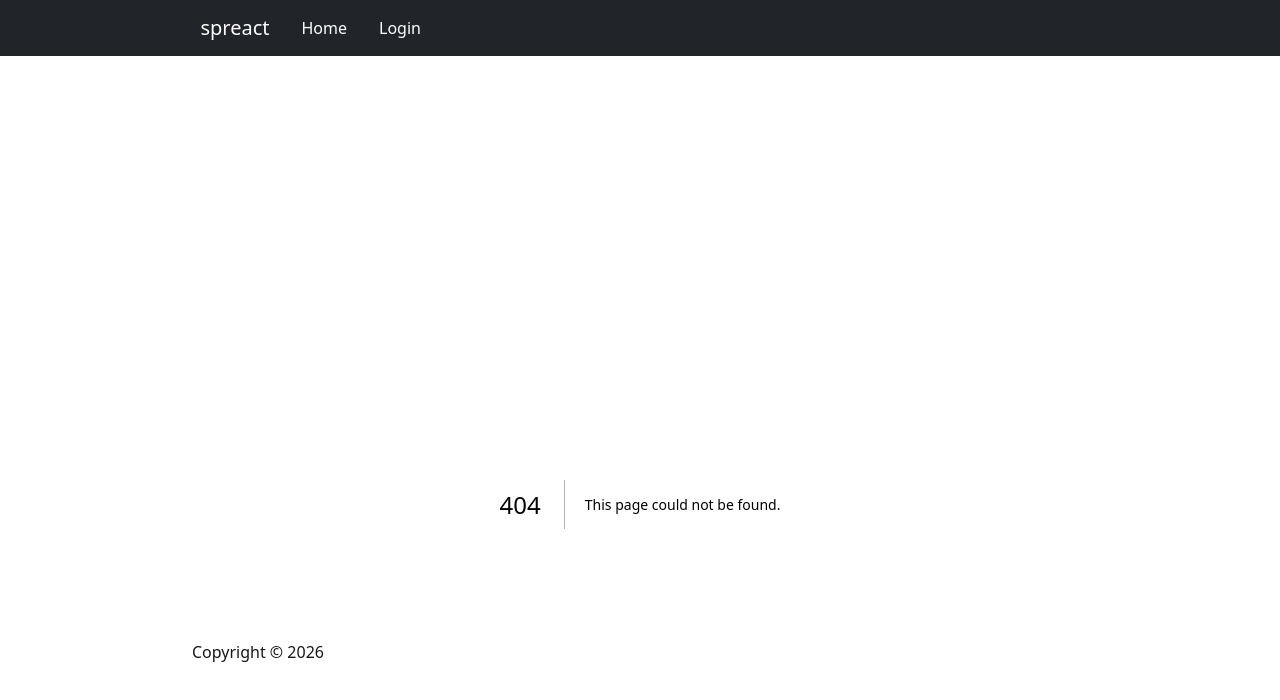
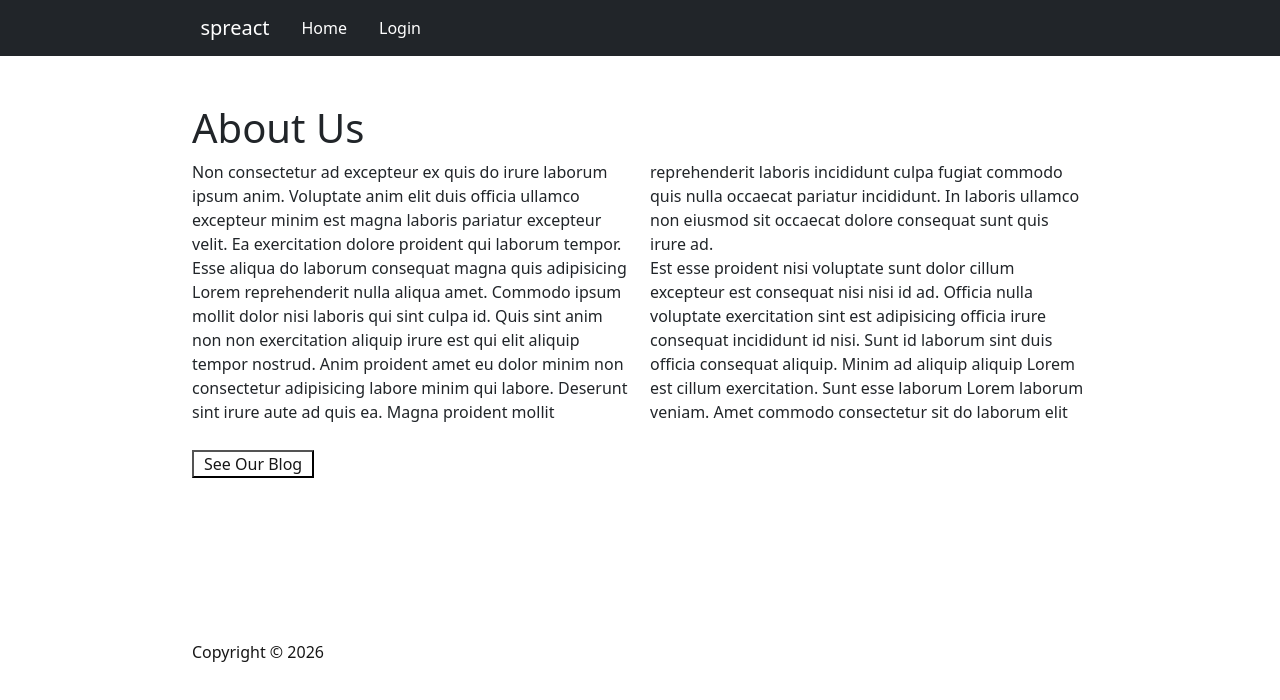
Before and after one commit to 4tinbras/spring-react-demo, a Next.js app in the folder react-front/: page /about in a window 1280 px wide. Before the commit this address had no page. Shown: the top 700 px of the page. Built offline with nearby package versions, Linux system fonts and the light colour scheme.

Commit message:
Added about page

```diff
--- /dev/null
+++ b/react-front/app/about/page.tsx
@@ -0,0 +1,19 @@
+'use client'
+import {OverflowingTwoColumnBlock} from "@/app/about/ContentBlocks";
+import {SecondaryButton} from "@/app/utilities/prefabComponents";
+import {loremIpsum} from "lorem-ipsum";
+
+
+export default function About() {
+
+    //complains about broken hydration; probably because of lorem ipsum
+    return (<>
+        <h1>About Us</h1>
+        <OverflowingTwoColumnBlock children={[
+            <div key={1}>{loremIpsum({count: 10, units: "sentences"})}</div>,
+            <div key={2}>{loremIpsum({count: 10, units: "sentences"})}</div>
+        ]}>
+        </OverflowingTwoColumnBlock>
+        <SecondaryButton initialButtonText={"See Our Blog"} onClickHandler={undefined}></SecondaryButton>
+    </>)
+}
```
Also changed, not shown: 1 other file (tests, documents, lock files or other folders).
